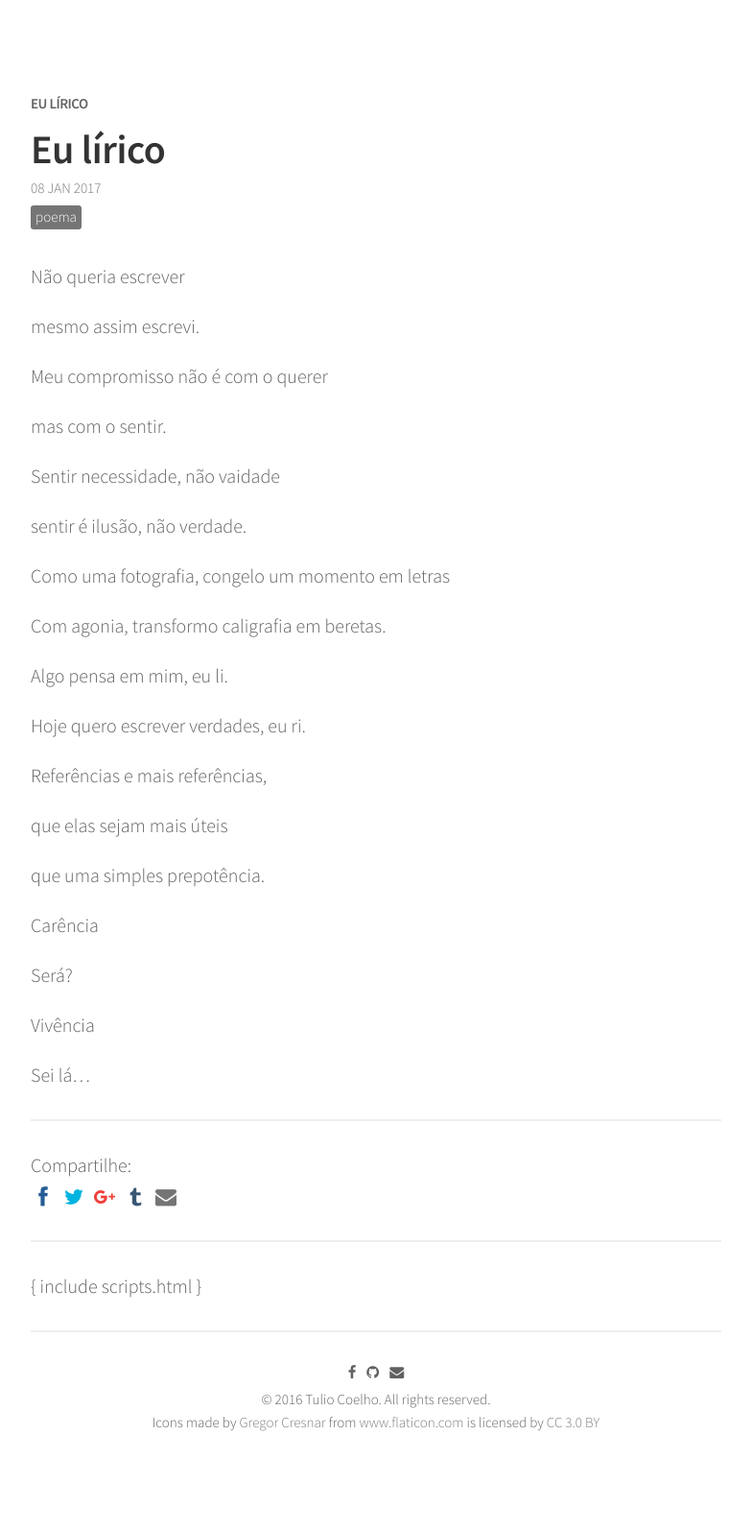
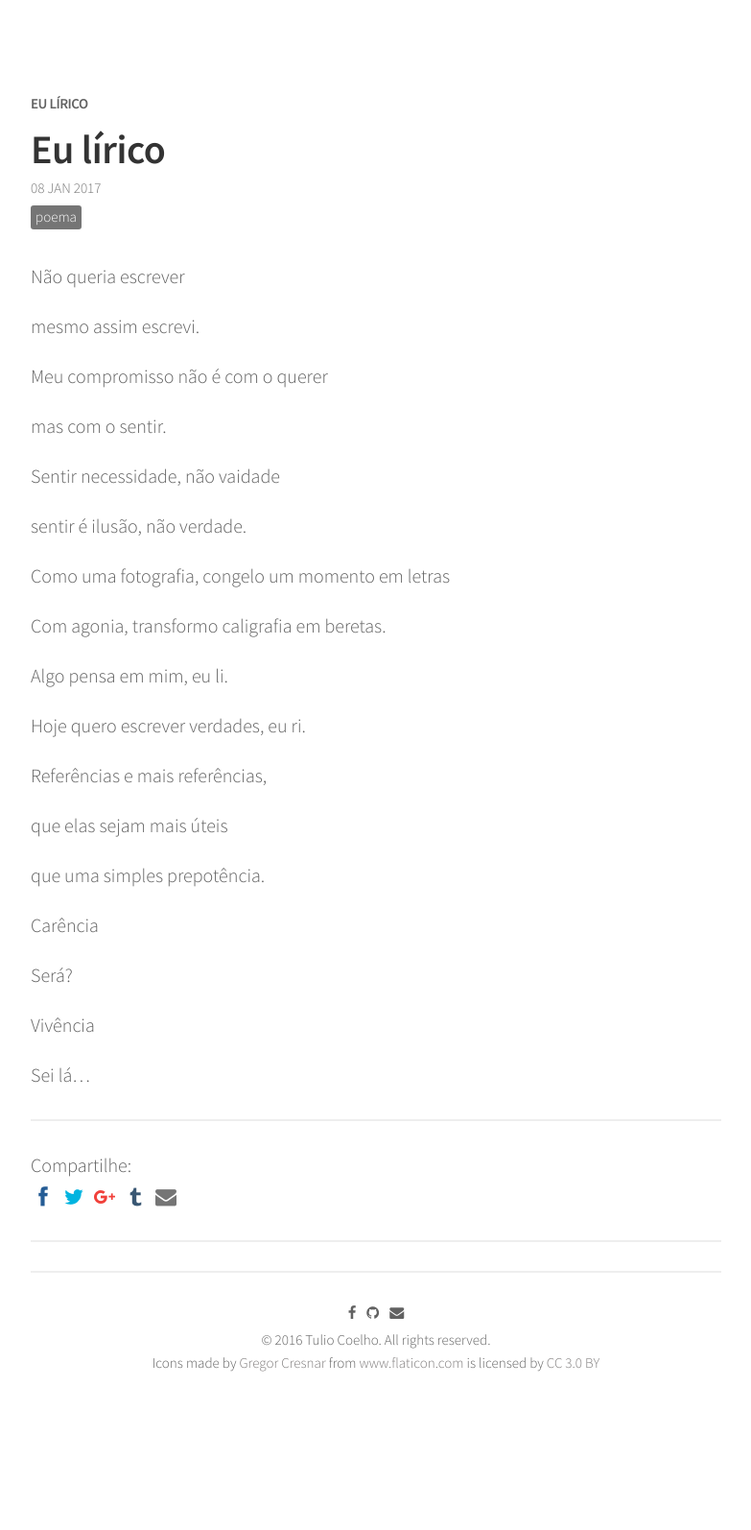
Before and after one commit to eulirico/eulirico.github.io, a Jekyll site: the page built from _posts/2017-01-08-eulirico.md, in a window 1280 px wide. Shown: the whole page at 96% size, without its empty margins (248-1031 px from the left). Built offline with Jekyll 4.4.1, drawn with Linux system fonts in a browser that asks for light colours; nearby versions of some CDN libraries; after the commit the page ends 1532 px from its top, so only the background shows below that.

Commit message:
Sintax error

```diff
--- a/_layouts/post.html
+++ b/_layouts/post.html
@@ -40,5 +40,5 @@ layout: default
         <div class="fb-comments" data-href="https://eulirico.github.io/" data-numposts="5"></div>
 
     </div>
-    { include scripts.html }
+    {% include scripts.html %}
   </body>
```
